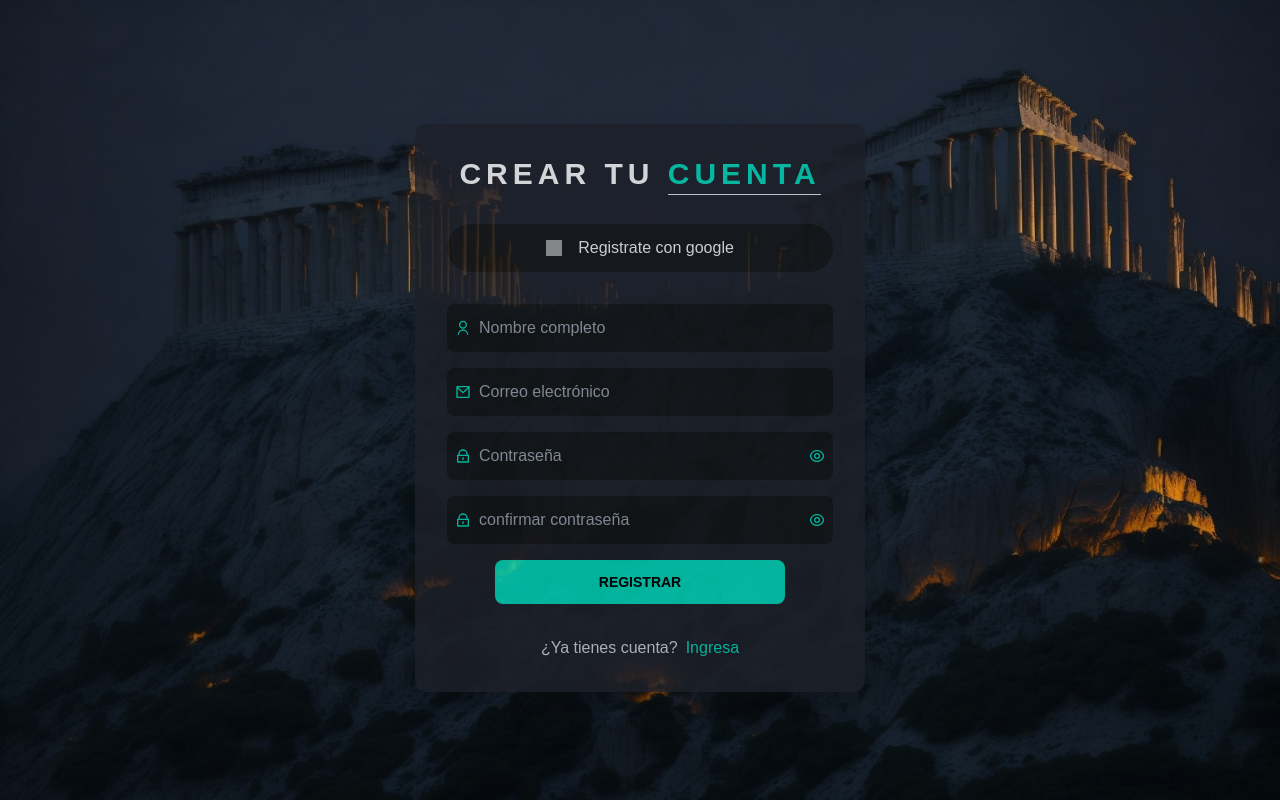
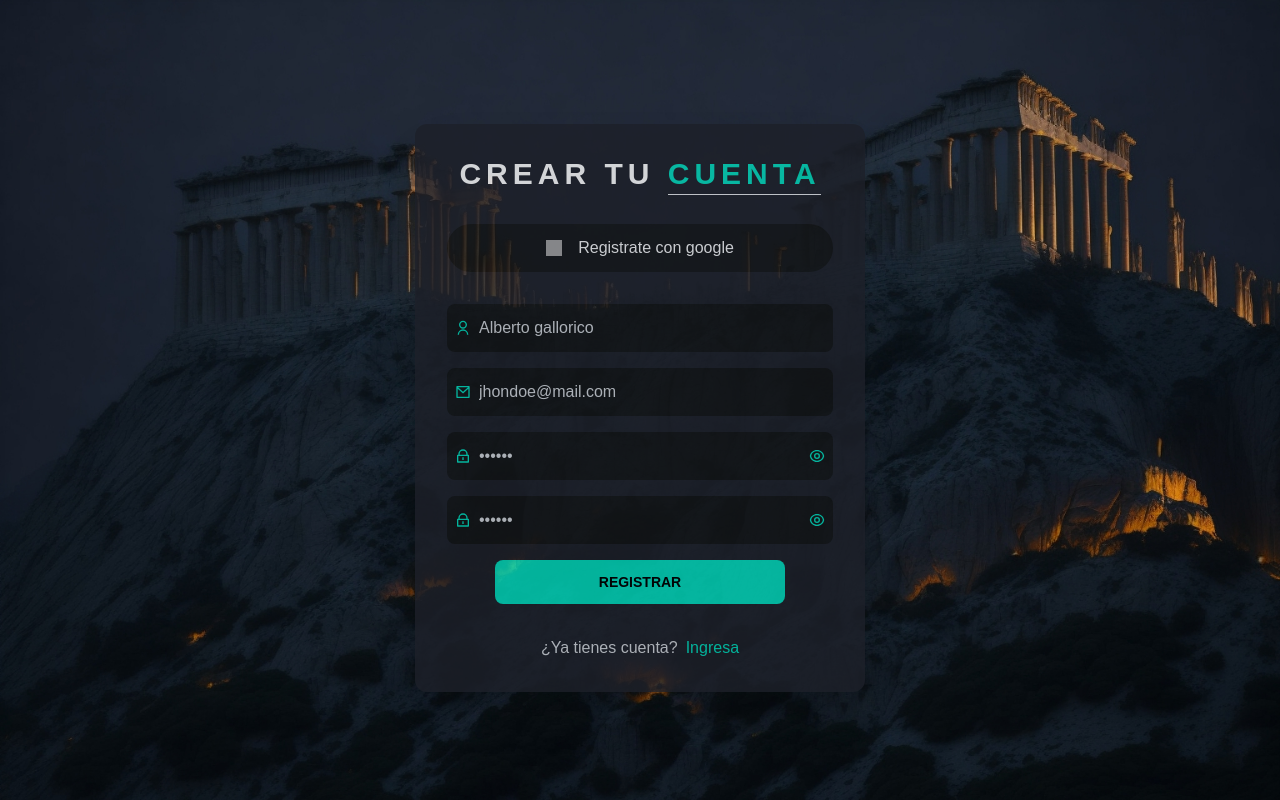
Before and after one commit to JhonyDark/Arte-React, a React (Vite) app: page /registro in a window 1280 px wide. Built offline with nearby package versions, Linux system fonts and the light colour scheme; grey boxes are pictures that could not be loaded.

Commit message:
creando metodo de registro de usuarios

```diff
--- a/src/context/AuthContext.jsx
+++ b/src/context/AuthContext.jsx
@@ -1,12 +1,15 @@
 import { createContext, useState } from 'react';
 import axios from 'axios';
+import { useNavigate } from 'react-router-dom';
 
 const AuthContext = createContext();
 
-const AuthProvider = ({children}) => {
+const AuthProvider = ({ children }) => {
 
     const [user, setUser] = useState(null);
     const [errors, setErrors] = useState({});
+
+    const navigation = useNavigate();
 
 
     const login = async (userData) => {
@@ -23,18 +26,30 @@ const AuthProvider = ({children}) => {
 
             console.log(response);
 
+            navigation('/home');
+
         } catch (error) {
             setErrors(error.response.data.errors);
         }
 
     };
 
-    const register = (userData) => {
-        // Aquí puedes realizar la lógica de registro
-        // Por ejemplo, enviar una solicitud a la API para crear una cuenta de usuario
-        // y almacenar los datos del usuario registrado en el estado
+    const register = async (userData) => {
+        try {
+            const response = await axios.post('http://back-art.test/api/register', {
+                name: userData.name,
+                email: userData.email,
+                password: userData.password,
+                password_confirmation: userData.passwordConfirmation
+            })
 
-        setUser(userData);
+            console.log(response);
+
+            navigation('/login');
+
+        } catch (error) {
+            setErrors(error.response.data.errors);
+        }
     };
 
     const logout = async () => {
--- a/src/pages/auth/Login.jsx
+++ b/src/pages/auth/Login.jsx
@@ -1,14 +1,12 @@
 import { useContext, useState } from 'react'
 import { RiMailLine, RiLockLine, RiEyeLine, RiEyeOffLine } from "react-icons/ri";
-import { Link, useNavigate } from 'react-router-dom';
+import { Link } from 'react-router-dom';
 import { AuthContext } from '../../context/AuthContext';
 
 
 const Login = () => {
 
   const { errors, login } = useContext(AuthContext);
-
-  const navigate = useNavigate();
 
   const [email, setEmail] = useState('jhon@mail.com');
   const [password, setPassword] = useState('secret');
@@ -18,8 +16,6 @@ const Login = () => {
   const handleSubmit = async (event) => {
     event.preventDefault();
     login({ email, password });
-
-    navigate('/');
   };
 
 
@@ -84,7 +80,7 @@ const Login = () => {
         <div className='flex flex-col items-center gap-4'>
           <Link to="/" className='hover:text-btnsecondary transition-colors'>¿Olvidaste tu contraseña?</Link>
           <span className='flex items-center gap-2'>
-            ¿No tienes cuenta? <Link className='text-btnsecondary hover:text-gray-100 transition-colors' to="/auth/registro">Registrate</Link>
+            ¿No tienes cuenta? <Link className='text-btnsecondary hover:text-gray-100 transition-colors' to="/registro">Registrate</Link>
           </span>
         </div>
       </div>
--- a/src/pages/auth/Register.jsx
+++ b/src/pages/auth/Register.jsx
@@ -1,16 +1,29 @@
-import { useState } from 'react';
+import { useContext, useState } from 'react';
 import { RiMailLine, RiLockLine, RiEyeLine, RiEyeOffLine, RiUserLine } from "react-icons/ri";
 import { Link } from 'react-router-dom';
+import { AuthContext } from '../../context/AuthContext';
 
 export function Register() {
 
+  const [name, setName] = useState('Alberto gallorico');
+  const [email, setEmail] = useState('jhondoe@mail.com');
+  const [password, setPassword] = useState('secret');
+  const [passwordConfirmation, setPasswordConfirmation] = useState('secret');
+
+  const { register, errors } = useContext(AuthContext);
 
   const [showPassword, setShowPassword] = useState(false);
-  const [errors, setErrors] = useState({})
+  const [showPasswordConfirmation, setShowPasswordConfirmation] = useState(false);
 
   const handleSubmit = (event) => {
     event.preventDefault();
-    //
+
+    register({
+      name,
+      email,
+      password,
+      passwordConfirmation
+    })
   }
 
 
@@ -31,7 +44,9 @@ export function Register() {
           <div className="relative mb-4">
             <RiUserLine className="absolute top-1/2 -translate-y-1/2 left-2 text-btnsecondary" />
             <input
-              type="text" name='name' onChange={() => {}}
+              type="text" name='name'
+              value={name}
+              onChange={(e) => setName(e.target.value)}
               className="py-3 pl-8 pr-4 bg-secondary-900 w-full outline-none rounded-lg focus:border focus:border-btnsecondary"
               placeholder="Nombre completo"
             />{errors.name && <span> {errors.name} </span>}
@@ -39,7 +54,9 @@ export function Register() {
           <div className="relative mb-4">
             <RiMailLine className="absolute top-1/2 -translate-y-1/2 left-2 text-btnsecondary" />
             <input
-              type="email" name='email' onChange={() => {}}
+              type="email" name='email'
+              value={email}
+              onChange={(e) => setEmail(e.target.value)}
               className="py-3 pl-8 pr-4 bg-secondary-900 w-full outline-none rounded-lg focus:border focus:border-btnsecondary"
               placeholder="Correo electrónico"
             />{errors.email && <span> {errors.email} </span>}
@@ -47,28 +64,12 @@ export function Register() {
           <div className="relative mb-4">
             <RiLockLine className="absolute top-1/2 -translate-y-1/2 left-2 text-btnsecondary" />
             <input
-              type="password" name='password' onChange={() => {}}
+              type={showPassword ? "text" : "password"}
+              name='password'
+              value={password}
+              onChange={(e) => setPassword(e.target.value)}
               className="py-3 px-8 bg-secondary-900 w-full outline-none rounded-lg focus:border focus:border-btnsecondary"
               placeholder="Contraseña"
-            />{errors.password && <span> {errors.password} </span>}
-            {showPassword ? (
-              <RiEyeOffLine
-
-                className="absolute top-1/2 -translate-y-1/2 right-2 hover:cursor-pointer text-btnsecondary"
-              />
-            ) : (
-              <RiEyeLine
-
-                className="absolute top-1/2 -translate-y-1/2 right-2 hover:cursor-pointer text-btnsecondary"
-              />
-            )}
-          </div>
-          <div className="relative mb-4">
-            <RiLockLine className="absolute top-1/2 -translate-y-1/2 left-2 text-btnsecondary" />
-            <input
-              type={showPassword ? "text" : "password"}
-              className="py-3 px-8 bg-secondary-900 w-full outline-none rounded-lg focus:border focus:border-btnsecondary"
-              placeholder="confirmar contraseña"
             />{errors.password && <span> {errors.password} </span>}
             {showPassword ? (
               <RiEyeOffLine
@@ -77,7 +78,28 @@ export function Register() {
               />
             ) : (
               <RiEyeLine
-
+                onClick={() => setShowPassword(!showPassword)}
+                className="absolute top-1/2 -translate-y-1/2 right-2 hover:cursor-pointer text-btnsecondary"
+              />
+            )}
+          </div>
+          <div className="relative mb-4">
+            <RiLockLine className="absolute top-1/2 -translate-y-1/2 left-2 text-btnsecondary" />
+            <input
+              type={showPasswordConfirmation ? "text" : "password"}
+              className="py-3 px-8 bg-secondary-900 w-full outline-none rounded-lg focus:border focus:border-btnsecondary"
+              value={passwordConfirmation}
+              onChange={(e) => setPasswordConfirmation(e.target.value)}
+              placeholder="confirmar contraseña"
+            />
+            {showPasswordConfirmation ? (
+              <RiEyeOffLine
+                onClick={() => setShowPasswordConfirmation(!showPasswordConfirmation)}
+                className="absolute top-1/2 -translate-y-1/2 right-2 hover:cursor-pointer text-btnsecondary"
+              />
+            ) : (
+              <RiEyeLine
+                onClick={() => setShowPasswordConfirmation(!showPasswordConfirmation)}
                 className="absolute top-1/2 -translate-y-1/2 right-2 hover:cursor-pointer text-btnsecondary"
               />
             )}
```
